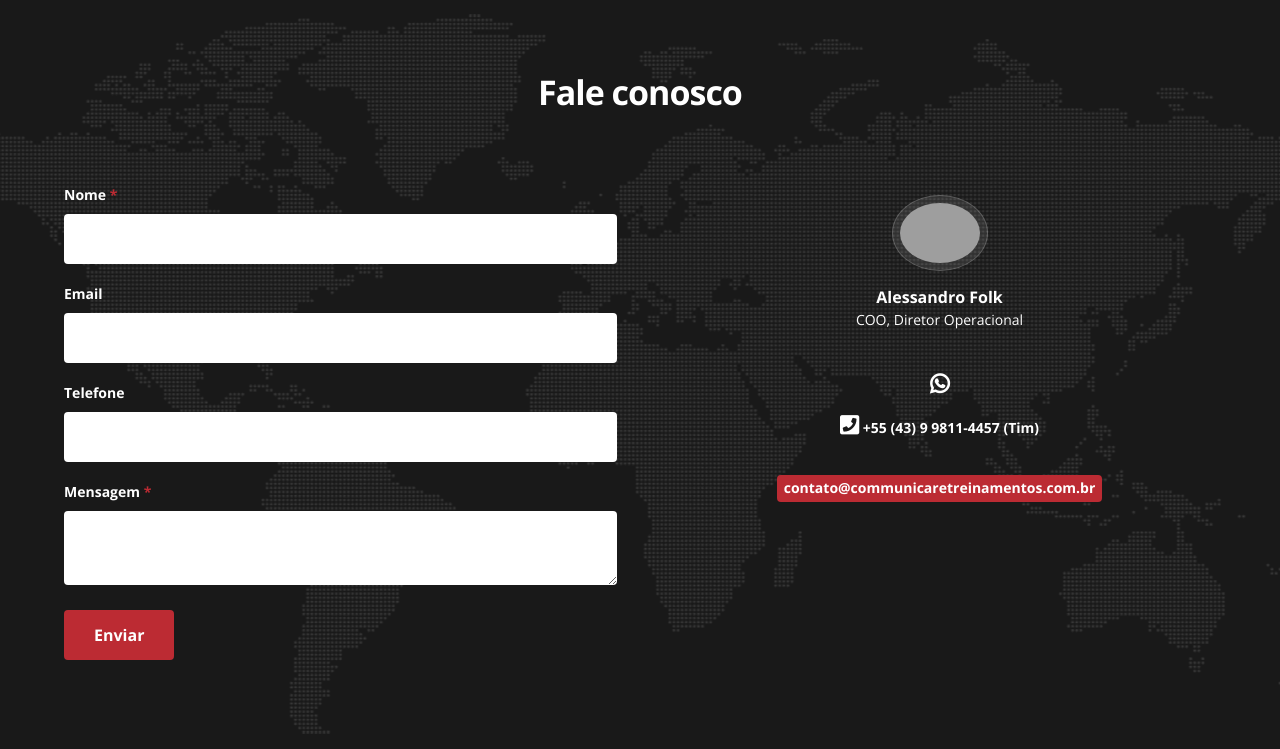
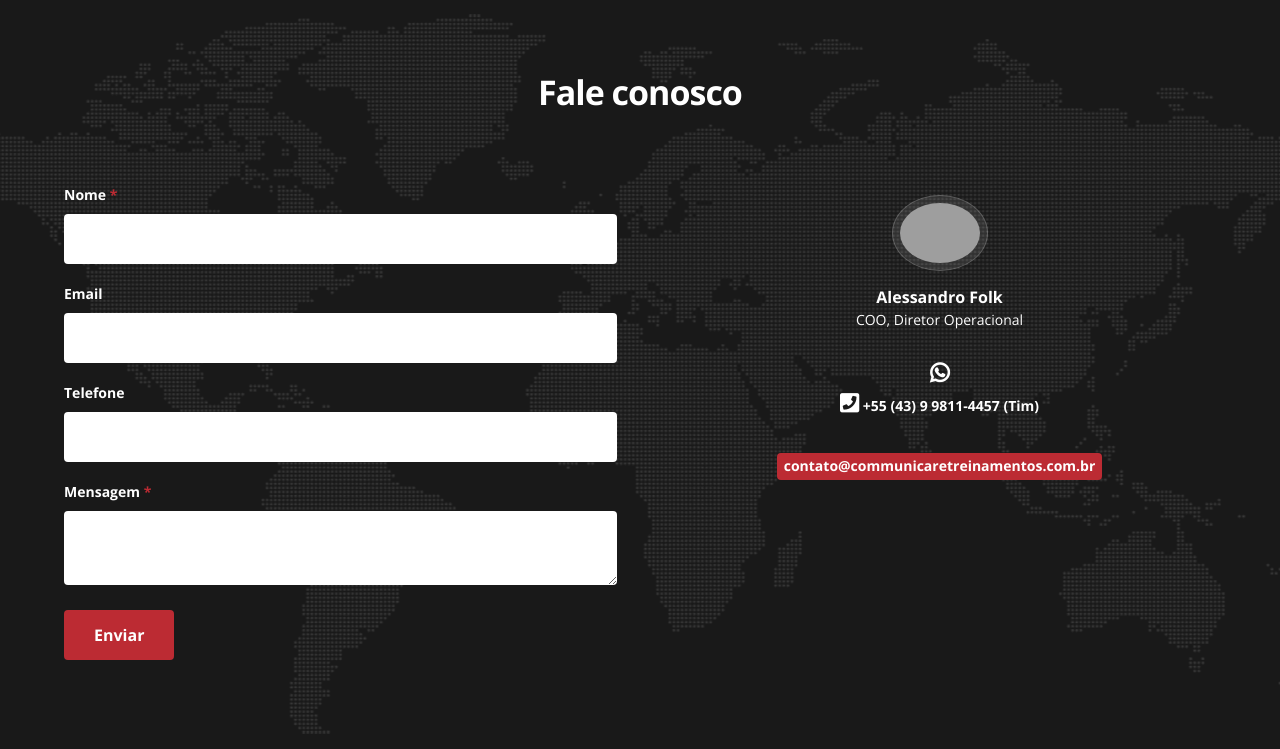
Before and after one commit to ConTTudOweb/CommunicareProject, a Django app: page / in a window 1280 px wide. Shown: the part 3344-4093 px from the top of the page. Run offline with Django 3.2, Linux system fonts and the light colour scheme; data that the repository does not hold is empty; some libraries are stand-ins or nearby versions; grey boxes are pictures that could not be loaded.

Commit message:
Fix Icons

```diff
--- a/templates/index.html
+++ b/templates/index.html
@@ -224,8 +224,8 @@
                 <span>COO, Diretor Operacional</span>
               </h5>
               <p>
-                  <a href="https://api.whatsapp.com/send?phone=5543998114457&text=Estou%20no%20site%20%20www.communicaretreinamentos.com.br!" target="_blank"><span style="font-size: 3em; color: #fff;"><i class="fab fa-whatsapp"></i></span></a><br>
-                  <a href="tel:043998114457" target="_blank"><span style="font-size: 3em; color: #fff;"><i class="fas fa-phone-square"></i></span></a> +55 (43) 9 9811-4457 (Tim)
+                  <a href="https://api.whatsapp.com/send?phone=5543998114457&text=Estou%20no%20site%20%20www.communicaretreinamentos.com.br!" target="_blank"><span style="color: #fff;"><i class="fab fa-whatsapp"></i></span></a><br>
+                  <a href="tel:043998114457" target="_blank"><span style="color: #fff;"><i class="fas fa-phone-square"></i></span></a> +55 (43) 9 9811-4457 (Tim)
               </p>
               <p>
                 <a href="mailto:contato@communicaretreinamentos.com.br" class="styled-link" target="_blank">
```
